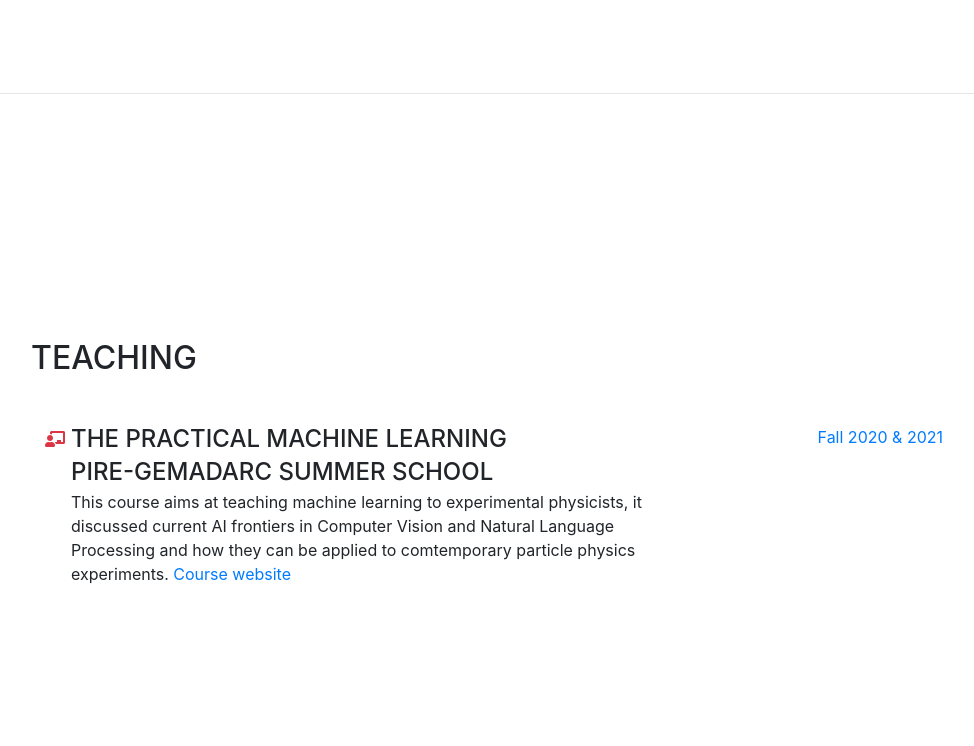
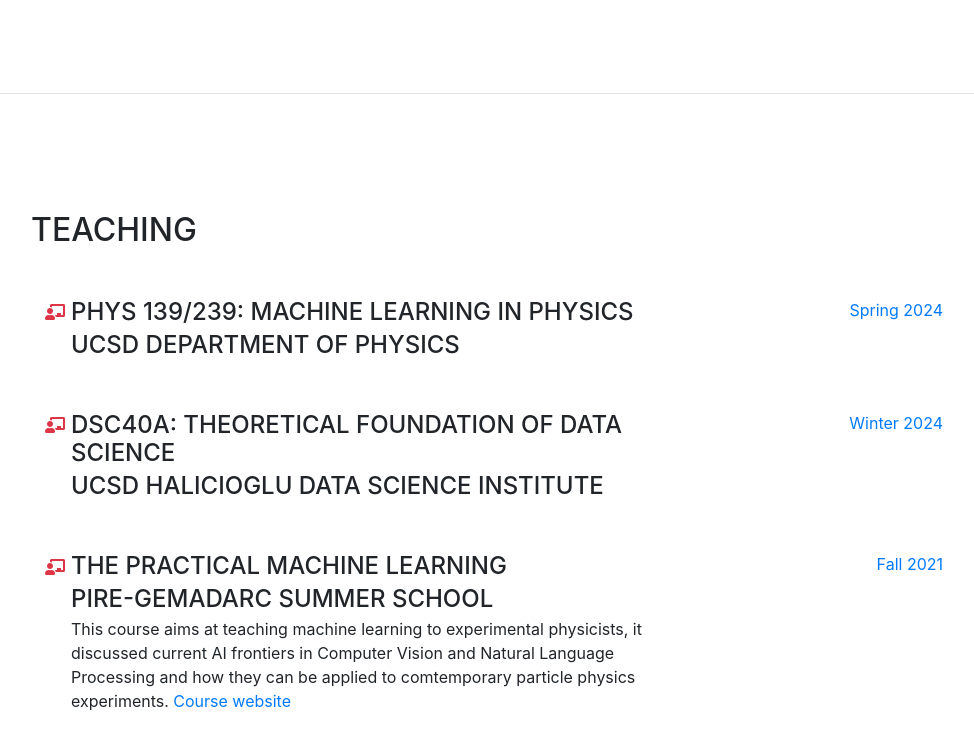
Before and after one commit to aobol/AoboLi, a website with bundled scripts: page index.html in a window 1280 px wide. Shown: the part 6720-7466 px from the top of the page, without its empty margins (289-1263 px from the left). Built offline with nearby package versions, Linux system fonts and the light colour scheme; a web font is replaced by a local one.

Commit message:
update web

```diff
--- a/index.html
+++ b/index.html
@@ -422,6 +422,18 @@
                                     </a>
                                 </div>
                             </div>
+
+                            <div class="col-md-4 col-sm-6 portfolio-item">
+                                <a href="https://en.wikipedia.org/wiki/Neutrinoless_double_beta_decay" class="portfolio-link">
+                                    <img src="img/sophie.jpg" class="img-responsive" alt="" style="height:200px">
+                                </a>
+                                <div class="portfolio-caption">
+                                    <h4>Sophie Wang</h4>
+                                    <p class="text-muted">Sophie is a second-year data science major. Her research involves using a Recurrent Neural Network to generate ultra-long time series data and Fourier analysis to cross-validate the result. When she is not studying, she loves watching movies, going to the beach, and painting.</p>
+                                    </a>
+                                </div>
+                            </div>
+
                         </div>
                       </div>
 
@@ -485,6 +497,36 @@
         <div class="my-auto">
             <h2 class="mb-5">Teaching</h2>
 
+
+            <ul class="fa-ul mb-0">
+                <li><span class="fa-li"><i class="fas fa-chalkboard-teacher text-danger"></i></span>
+                    <div class="resume-item d-flex flex-column flex-md-row mb-5">
+                        <div class="resume-content mr-auto">
+                            <h4 class="mb-0">PHYS 139/239: Machine Learning in Physics</h4>
+                            <div class="subheading mb-0">UCSD Department of Physics</div>
+                        </div>
+                        <div class="resume-date text-md-right">
+                          <span class="text-primary">Spring 2024</span>
+                        </div>
+                    </div>
+                </li>
+            </ul>
+
+
+            <ul class="fa-ul mb-0">
+                <li><span class="fa-li"><i class="fas fa-chalkboard-teacher text-danger"></i></span>
+                    <div class="resume-item d-flex flex-column flex-md-row mb-5">
+                        <div class="resume-content mr-auto">
+                            <h4 class="mb-0">DSC40A: Theoretical Foundation of Data Science</h4>
+                            <div class="subheading mb-0">UCSD Halicioglu Data Science Institute</div>
+                        </div>
+                        <div class="resume-date text-md-right">
+                          <span class="text-primary">Winter 2024</span>
+                        </div>
+                    </div>
+                </li>
+            </ul>
+
             <ul class="fa-ul mb-0">
                 <li><span class="fa-li"><i class="fas fa-chalkboard-teacher text-danger"></i></span>
                     <div class="resume-item d-flex flex-column flex-md-row mb-5">
@@ -494,7 +536,7 @@
                             <p> This course aims at teaching machine learning to experimental physicists, it discussed current AI frontiers in Computer Vision and Natural Language Processing and how they can be applied to comtemporary particle physics experiments. <a href="https://pire.gemadarc.org/education/school21/#ai">Course website</a></p>
                         </div>
                         <div class="resume-date text-md-right">
-                          <span class="text-primary">Fall 2020 & 2021</span>
+                          <span class="text-primary">Fall 2021</span>
                         </div>
                     </div>
                 </li>
```
Also changed, not shown: img/sophie.jpg (added), 1 other file.
